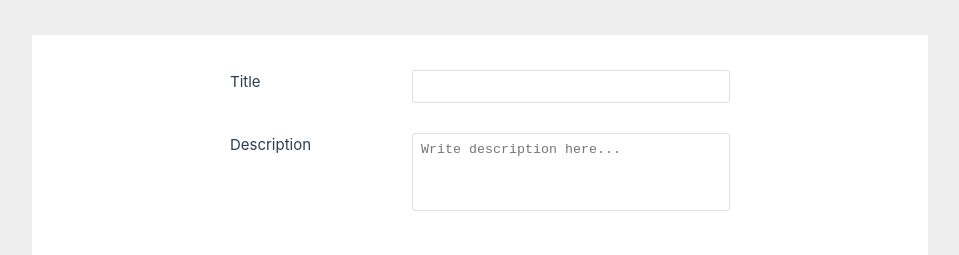
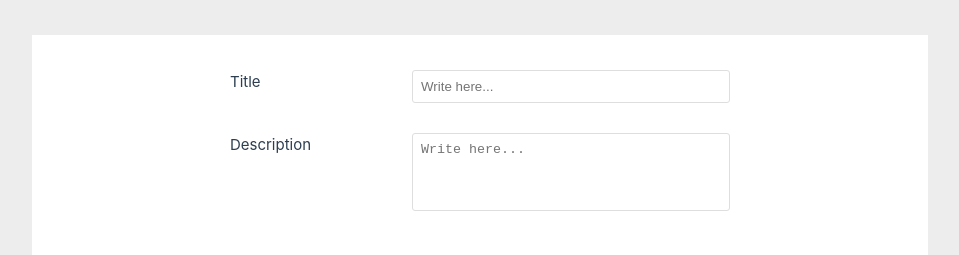
Before and after one commit to Anastasia0101/quizzes, a Vue app: page /add-quiz in a window 1280 px wide. Shown: the part 153-408 px from the top of the page, without its empty margins (160-1119 px from the left). Built offline with nearby package versions, Linux system fonts and the light colour scheme; what miragejs would draw is missing.

Commit message:
added get value from inputs

```diff
--- a/src/components/FormTextArea/FormTextArea.vue
+++ /dev/null
@@ -1,16 +0,0 @@
-<template>
-  <TextArea
-    :placeholderValue="'Write description here...'"
-    :rowsNumber="4"
-    :colsNumber="50"
-    class="form-input"
-  />
-</template>
-
-<script setup>
-import TextArea from '../UI/TextArea/TextArea.vue';
-</script>
-
-<style lang="sass" scoped>
-@import ../../styles/__main.sass
-</style>
--- a/src/components/QuizForm/QuizForm.vue
+++ b/src/components/QuizForm/QuizForm.vue
@@ -2,12 +2,17 @@
   <form @submit.prevent="onSubmit" class="form">
     <div class="form__field field">
       <label for="title" class="field__label">Title</label>
-      <TextInput id="title" name="title" v-model.trim="title" />
+      <TextInput id="title" name="title" />
     </div>
 
     <div class="form__field field">
       <label for="description" class="field__label">Description</label>
-      <FormTextArea id="description" name="description" v-model.trim="description" />
+      <TextInput
+        id="description"
+        name="description"
+        :rows="4"
+        :cols="50"
+      />
     </div>
 
     <PageTitle :level="2" :title="'Questions'" />
@@ -30,7 +35,6 @@
 
 <script setup>
 import TextInput from '../TextInput/TextInput.vue';
-import FormTextArea from '../FormTextArea/FormTextArea.vue';
 import IconButton from '../IconButton/IconButton.vue';
 import PrimaryButton from '../PrimaryButton/PrimaryButton.vue';
 import DeleteIcon from '../../assets/buttons-svg/trash-box.svg';
@@ -41,15 +45,20 @@ import { reactive } from 'vue';
 import { useForm, useField } from 'vee-validate';
 import * as yup from 'yup';
 
-const form = reactive(useForm());
+const schema = yup.object().shape({
+  title: yup.string().required(),
+  description: yup.string().required()
+});
 
-const { value: title } = useField('title', yup.string().required());
-const { value: description  } = useField('description', yup.string().required());
+const form = reactive(useForm({
+  validationSchema: schema
+}));
 
 const onSubmit = () => {
   console.log(form.meta)
   console.log(form.values)
 };
+
 
 // const onFormSubmit = () => {
 //   fetch('/api/quizzes', {
--- a/src/components/TextInput/TextInput.vue
+++ b/src/components/TextInput/TextInput.vue
@@ -1,9 +1,42 @@
 <template>
-  <Input class="input" />
+  <Input
+    @input="handleChange"
+    :id="id"
+    :name="name"
+    :value="inputValue"
+    :rows="rows"
+    :cols="cols"
+    class="input"
+  />
 </template>
 
 <script setup>
+import { toRef } from 'vue';
+import { useField } from 'vee-validate';
 import Input from '../UI/Input/Input.vue';
+
+const props = defineProps({
+  id: {
+    type: String,
+    required: true
+  },
+  name: {
+    type: String,
+    required: true
+  },
+  rows: {
+    type: Number,
+    required: false
+  },
+  cols: {
+    type: Number,
+    required: false
+  }
+});
+
+const name = toRef(props, 'name');
+
+const { value: inputValue, handleChange } = useField(name, undefined);
 </script>
 
 <style lang="sass" scoped>
--- a/src/components/UI/Input/Input.vue
+++ b/src/components/UI/Input/Input.vue
@@ -1,8 +1,52 @@
 <template>
-  <input type="text" class="input"/>
+  <Input
+    :id="id"
+    :type="type"
+    :name="name"
+    :placeholder="placeholder"
+    :rows="rows"
+    :cols="cols"
+    class="input"
+  >
+    <slot />
+  </Input>
 </template>
 
-<script></script>
+<script setup>
+import { h } from 'vue';
+
+const props = defineProps({
+  id: {
+    type: String,
+    required: true
+  },
+  type: {
+    type: String,
+    default: 'text'
+  },
+  name: {
+    type: String,
+    required: true
+  },
+  placeholder: {
+    type: String,
+    default: 'Write here...'
+  },
+  rows: {
+    type: Number,
+    required: false
+  },
+  cols: {
+    type: Number,
+    required: false
+  }
+});
+
+const Input = (props, context) => {
+  const tag = props.rows ? 'textarea' : 'input';
+  return h(tag, context.attrs, context.slots.default());
+}
+</script>
 
 <style lang="sass" scoped>
 @import ./input.sass
--- a/src/components/UI/Input/input.sass
+++ b/src/components/UI/Input/input.sass
@@ -5,6 +5,9 @@
   -webkit-box-shadow: none
   -moz-box-shadow: none
   box-shadow: none
+  overflow: auto
+  outline: none
+  resize: none
 
   &:focus
     outline: none
--- a/src/components/UI/TextArea/TextArea.vue
+++ /dev/null
@@ -1,20 +0,0 @@
-<template>
-  <textarea
-    :placeholder="placeholderValue"
-    :rows="rowsNumber"
-    :cols="colsNumber"
-    class="textarea"
-  ></textarea>
-</template>
-
-<script setup>
-defineProps({
-  placeholderValue: String,
-  rowsNumber: Number,
-  colsNumber: Number
-});
-</script>
-
-<style lang="sass" scoped>
-@import ./textArea.sass
-</style>
--- a/src/components/UI/TextArea/textArea.sass
+++ /dev/null
@@ -1,9 +0,0 @@
-.textarea
-  border: none
-  overflow: auto
-  outline: none
-  -webkit-box-shadow: none
-  -moz-box-shadow: none
-  box-shadow: none
-  background-color: transparent
-  resize: none
```
Also changed, not shown: src/components/FormTextArea/formTextArea.sass (deleted).
